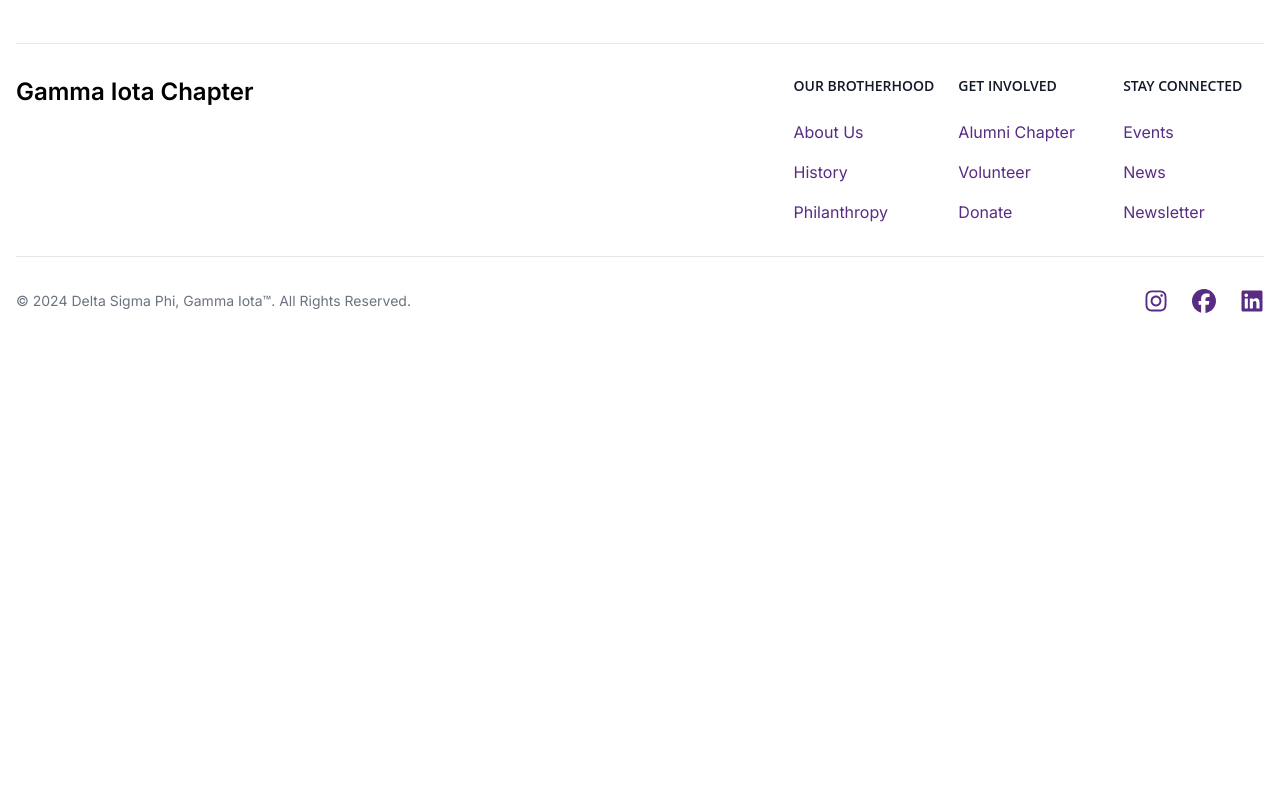
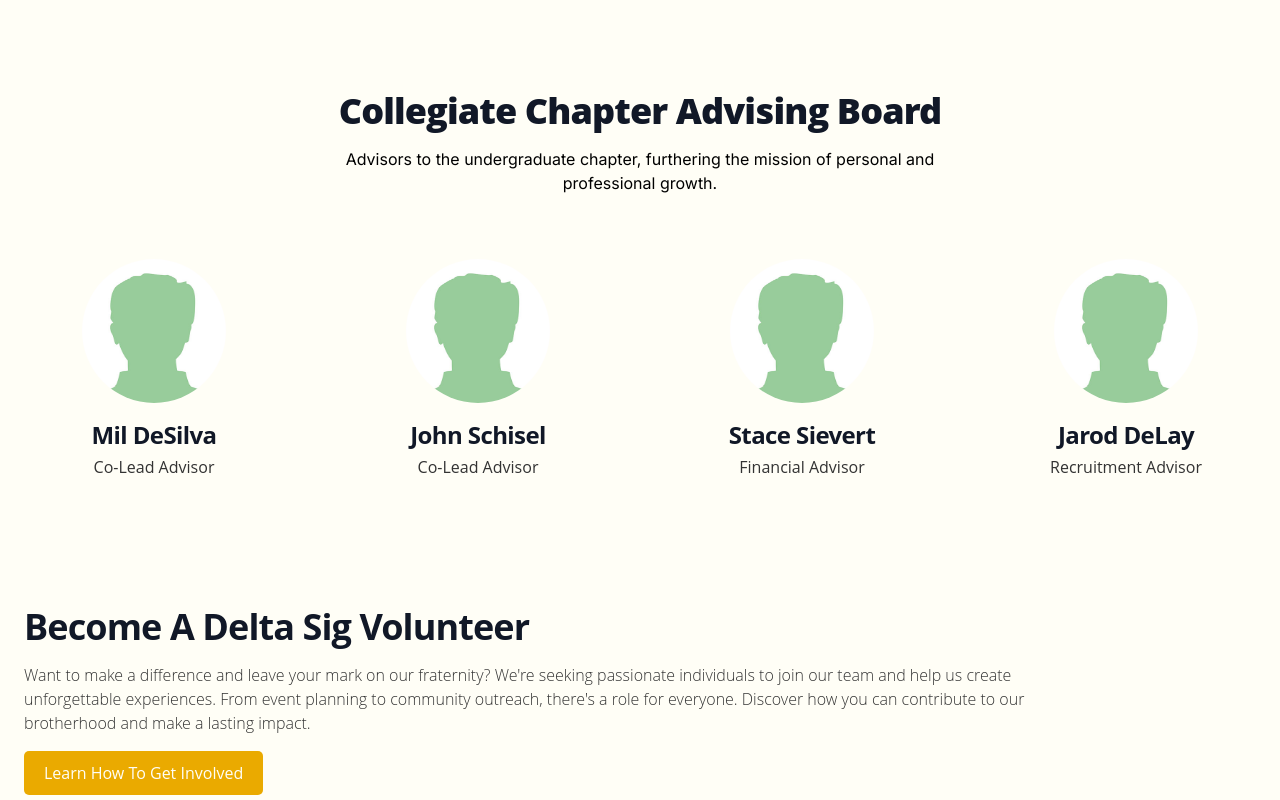
Before and after one commit to MSBivens/dsp, a Next.js app in the folder dsp/: page /about in a window 1280 px wide. Before the commit this address had no page. Shown: the part 940-1740 px from the top of the page. Before the commit the page ends 1269 px from the top, so only its background shows below. Built offline with nearby package versions, Linux system fonts and the light colour scheme.

Commit message:
linking and routing update

```diff
--- a/dsp/src/app/aboutUs/page.js
+++ b/dsp/src/app/about/page.js
@@ -10,7 +10,7 @@ import undergradPresident from "../../../public/images/undergradPresident.jpg";
 import undergradTreasurer from "../../../public/images/undergradTreasurer.jpg";
 import acbDoD from "../../../public/images/ACBDoD.jpg";
 
-export default function AboutUs() {
+export default function About() {
   return (
     <main>
       {/* ACB People */}
@@ -190,7 +190,7 @@ export default function AboutUs() {
       </section>
       {/* Alumni Chapter People */}
       {/* <ACPeople /> */}
-      {/* Looking For Volunteers */}
+      {/* Become A Delta Sig Volunteer */}
       <section>
         <div className="py-8 px-4 mx-auto max-w-screen-xl lg:py-16 lg:px-6">
           <div className="max-w-screen-lg text-gray-500 sm:text-lg dark:text-gray-400">
@@ -204,7 +204,7 @@ export default function AboutUs() {
               outreach, there's a role for everyone. Discover how you can
               contribute to our brotherhood and make a lasting impact.
             </p>
-            <button className="cta-button">
+            <button className="navigation-button inline-flex items-center justify-center px-5 py-3 mr-3 text-base font-medium text-center  rounded-lg bg-primary-700 hover:bg-primary-800 focus:ring-4 focus:ring-primary-300 dark:focus:ring-primary-900">
               <a href="/volunteer">
                 <p className="cta-text">Learn How To Get Involved</p>
               </a>
--- a/dsp/src/app/alumniChapter/page.js
+++ b/dsp/src/app/alumni/page.js
@@ -2,7 +2,7 @@ import UpcomingEvents from "../components/upcomingEvents.jsx";
 
 import ACPeople from "../components/aCPeople.jsx";
 
-export default function alumniChapter() {
+export default function alumni() {
   return (
     <main>
       {/* Hero Section */}
@@ -264,7 +264,7 @@ export default function alumniChapter() {
           <div class="flex flex-col space-y-4 sm:flex-row sm:justify-center sm:space-y-0">
             <button className="cta-button">
               <a
-                href="https://forms.gle/S8zq5axy76Xd7KJ87"
+                href="https://forms.gle/ppJWRxMXeTaAQxLQ7"
                 className="cta-text"
               >
                 Contact Us Here
--- a/dsp/src/app/components/footer.jsx
+++ b/dsp/src/app/components/footer.jsx
@@ -24,8 +24,8 @@ export default function Footer() {
               </h2>
               <ul className="text-gray-600 dark:text-gray-400">
                 <li className="mb-4">
-                  <a href="/aboutUs" className="hover:underline">
-                    About Us
+                  <a href="/about" className="hover:underline">
+                    About
                   </a>
                 </li>
                 <li className="mb-4">
@@ -46,8 +46,8 @@ export default function Footer() {
               </h2>
               <ul className="text-gray-600 dark:text-gray-400">
                 <li className="mb-4">
-                  <a href="/alumniChapter" className="hover:underline ">
-                    Alumni Chapter
+                  <a href="/alumni" className="hover:underline ">
+                    Alumni
                   </a>
                 </li>
                 <li className="mb-4">
--- a/dsp/src/app/components/header.jsx
+++ b/dsp/src/app/components/header.jsx
@@ -9,10 +9,10 @@ import { FaInstagram, FaFacebook, FaLinkedin } from "react-icons/fa6";
 export default function Header() {
   const navigationLinks = [
     { label: "Home", href: "/" },
-    { label: "About Us", href: "/aboutUs" },
+    { label: "About", href: "/about" },
     { label: "History", href: "/history" },
     { label: "Philanthropy", href: "/philanthropy" },
-    { label: "Alumni Chapter", href: "/alumniChapter" },
+    { label: "Alumni", href: "/alumni" },
     { label: "Volunteer", href: "/volunteer" },
     { label: "Donate", href: "/donate" },
     { label: "Events", href: "/events" },
--- a/dsp/src/app/donate/page.js
+++ b/dsp/src/app/donate/page.js
@@ -222,7 +222,7 @@ export default function donate() {
                 </li>
               </ul>
               <button className="cta-button mt-auto">
-                <a href="/donate">
+                <a href="https://www.uidaho.edu/giving">
                   <p className="cta-text">Donate Today</p>
                 </a>
               </button>
@@ -266,7 +266,7 @@ export default function donate() {
                 </li>
               </ul>
               <button className="cta-button mt-auto">
-                <a href="/donate">
+                <a href="https://give.deltasig.org/">
                   <p className="cta-text">Donate Today</p>
                 </a>
               </button>
@@ -362,7 +362,7 @@ export default function donate() {
                 </p>
                 <div class="flex flex-col space-y-4 sm:flex-row sm:justify-center sm:space-y-0 ">
                   <button className="cta-button mt-auto">
-                    <a href="/donate">
+                    <a href="https://forms.gle/ppJWRxMXeTaAQxLQ7">
                       <p className="cta-text">Contact Us</p>
                     </a>
                   </button>
--- a/dsp/src/app/page.js
+++ b/dsp/src/app/page.js
@@ -94,7 +94,7 @@ export default function Home() {
               Join us in making a difference!
             </p>
             <button className="cta-button inline-flex items-center justify-center px-5 py-3 mr-3 text-base font-medium text-center  rounded-lg bg-primary-700 hover:bg-primary-800 focus:ring-4 focus:ring-primary-300 dark:focus:ring-primary-900">
-              <a href="/volunteer">
+              <a href="https://forms.gle/NCbcZWUJMMtmDzoVA">
                 <p className="cta-text">Volunteer</p>
               </a>
             </button>
--- a/dsp/src/app/volunteer/page.js
+++ b/dsp/src/app/volunteer/page.js
@@ -64,7 +64,7 @@ export default function volunteer() {
                 Iota and how your contribution can help us build better men.
               </p>
               <button className="cta-button">
-                <a href="/donate">
+                <a href="https://forms.gle/NCbcZWUJMMtmDzoVA">
                   <p className="cta-text">Volunteer Today</p>
                 </a>
               </button>
```
